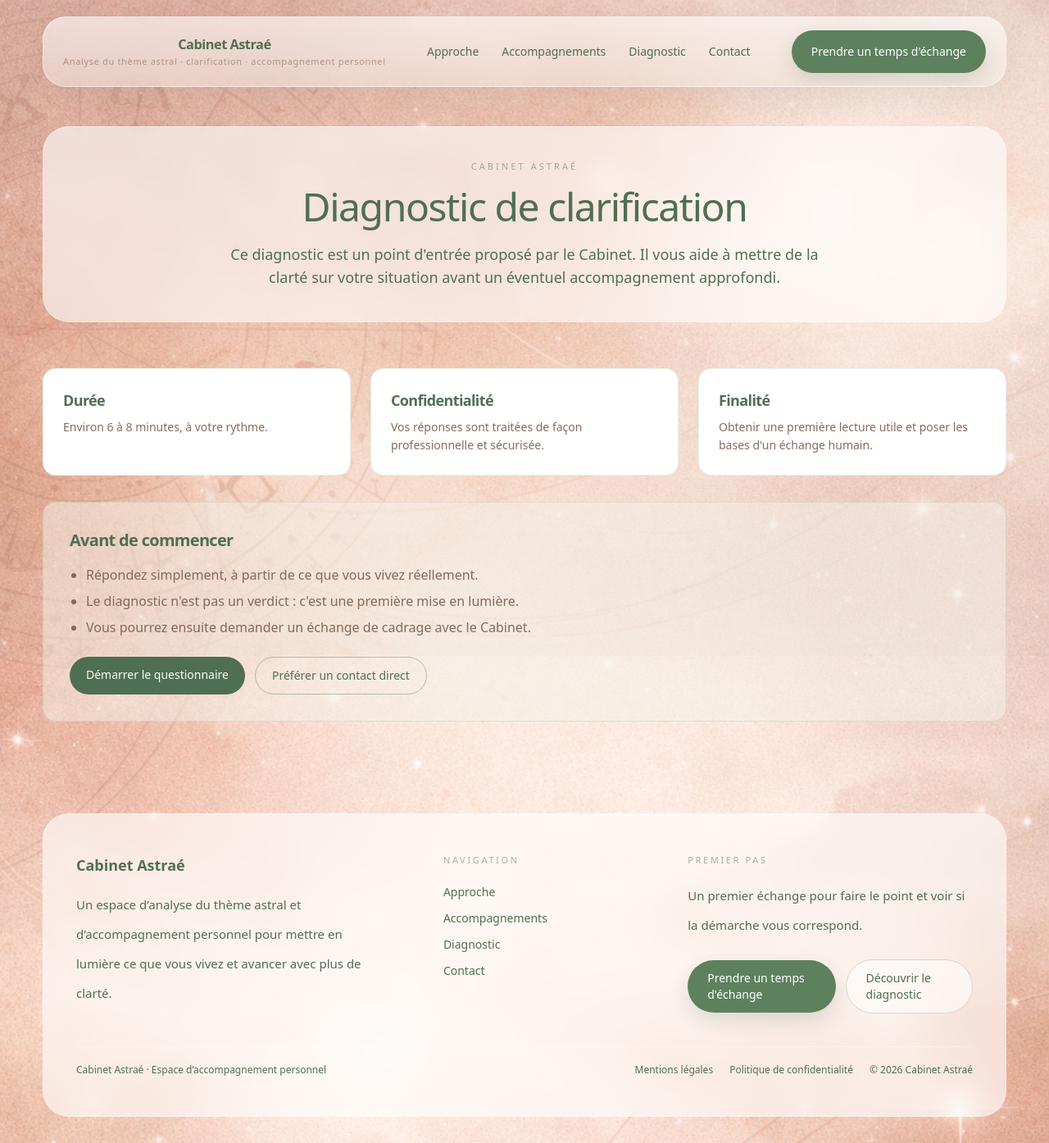
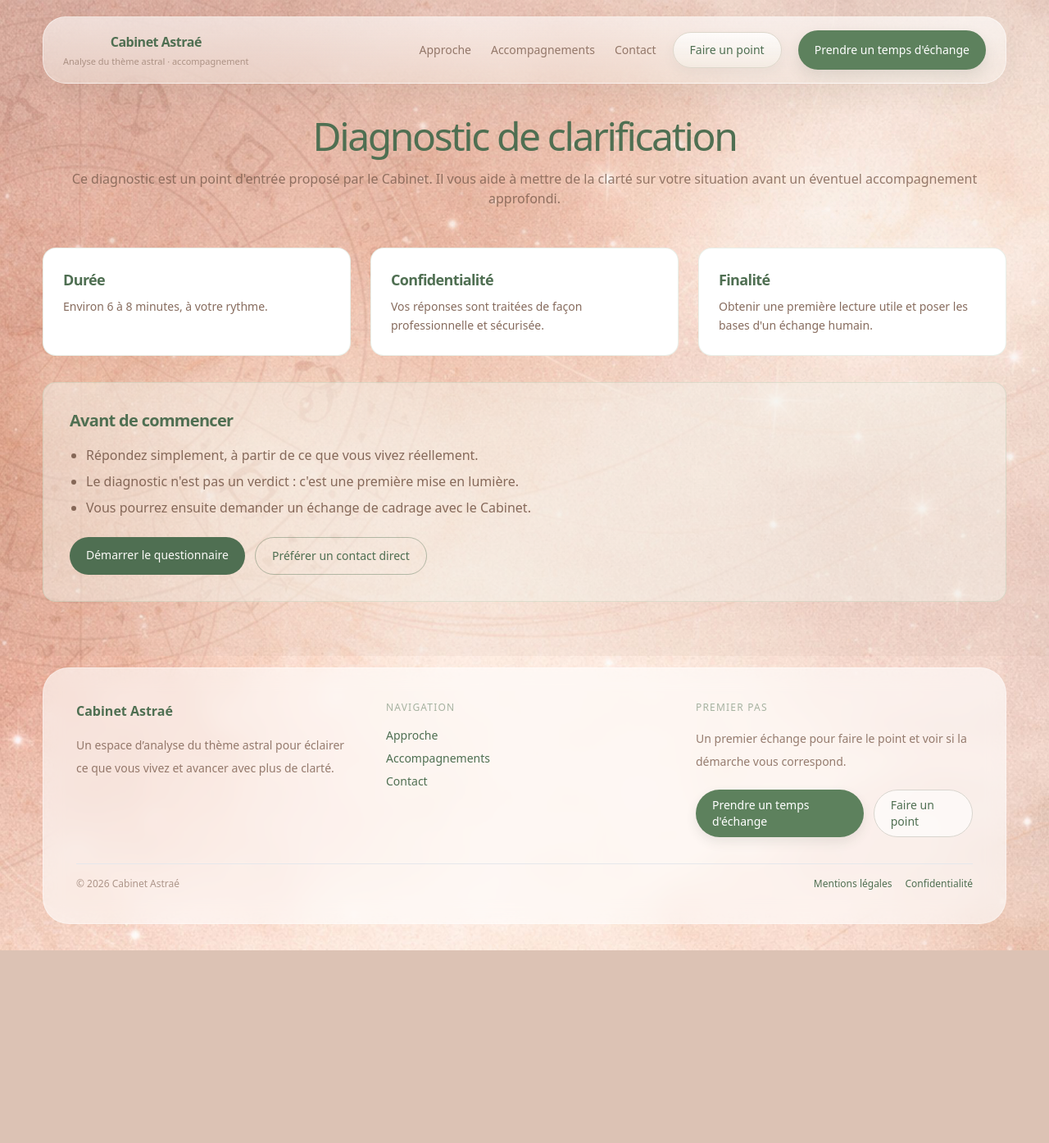
Before and after one commit to arnaudcrestey/cabinet-astrae, a Next.js app: page /analyse in a window 1280 px wide. Shown: the whole page at 82% size. After the commit the page ends 1159 px from the top, so only its background shows below. Built offline with nearby package versions, Linux system fonts and the light colour scheme.

Commit message:
Update PageFrame.tsx

```diff
--- a/components/projection/PageFrame.tsx
+++ b/components/projection/PageFrame.tsx
@@ -6,9 +6,10 @@ import Link from "next/link";
 const links = [
   { href: "/approche", label: "Approche" },
   { href: "/accompagnements", label: "Accompagnements" },
-  { href: "/analyse", label: "Diagnostic" },
   { href: "/contact", label: "Contact" },
 ] as const;
+
+const pointLink = { href: "/analyse", label: "Faire un point" } as const;
 
 type Props = {
   children: React.ReactNode;
@@ -17,11 +18,25 @@ type Props = {
   showIntro?: boolean;
 };
 
+/* CTA principal (inchangé) */
 const primaryButtonClass =
-  "inline-flex min-h-[52px] items-center justify-center rounded-full bg-[#5D815D] px-6 py-3 text-sm font-medium text-white shadow-[0_10px_24px_rgba(46,62,53,0.14)] transition-all duration-300 hover:-translate-y-0.5 hover:bg-[#537553] hover:shadow-[0_14px_30px_rgba(46,62,53,0.18)]";
+  "inline-flex min-h-[48px] items-center justify-center rounded-full bg-[#5D815D] px-5 py-2.5 text-sm font-medium text-white shadow-[0_8px_18px_rgba(46,62,53,0.12)] transition-all duration-300 hover:-translate-y-0.5 hover:bg-[#537553]";
 
-const secondaryButtonClass =
-  "inline-flex min-h-[52px] items-center justify-center rounded-full border border-[#D8D5CE] bg-[rgba(255,255,255,0.54)] px-6 py-3 text-sm font-medium text-pine transition-all duration-300 hover:border-[#CFCBC3] hover:bg-[rgba(255,255,255,0.72)] hover:text-pine";
+/* CTA secondaire premium (Faire un point) */
+const pointEntryClass =
+  "inline-flex min-h-[44px] items-center justify-center rounded-full border border-[#DDD7CB] bg-[linear-gradient(180deg,rgba(255,255,255,0.78),rgba(244,238,229,0.72))] px-5 py-2 text-sm font-medium text-pine shadow-[0_6px_16px_rgba(46,62,53,0.05)] transition-all duration-300 hover:-translate-y-0.5 hover:border-[#D2CCBF] hover:bg-[linear-gradient(180deg,rgba(255,255,255,0.88),rgba(245,239,232,0.84))]";
+
+/* Footer version plus fine */
+const footerButtonClass =
+  "inline-flex min-h-[42px] items-center justify-center rounded-full px-5 py-2 text-sm font-medium transition-all duration-300";
+
+/* Footer primaire allégé */
+const footerPrimary =
+  `${footerButtonClass} bg-[#5D815D] text-white shadow-[0_6px_14px_rgba(46,62,53,0.10)] hover:bg-[#537553]`;
+
+/* Footer secondaire très léger */
+const footerSecondary =
+  `${footerButtonClass} border border-[#D8D5CE] bg-white/60 text-pine hover:bg-white/80`;
 
 export function PageFrame({
   children,
@@ -33,199 +48,157 @@ export function PageFrame({
 
   return (
     <div className="min-h-screen text-pine">
+      {/* HEADER */}
       <header className="sticky top-0 z-50">
         <div className="mx-auto w-full max-w-[1240px] px-4 pt-3 md:px-8 md:pt-5">
           <div className="overflow-hidden rounded-[1.75rem] border border-white/45 bg-[linear-gradient(180deg,rgba(255,255,255,0.60),rgba(247,243,236,0.46))] shadow-[0_12px_34px_rgba(46,62,53,0.06)] backdrop-blur-xl">
-            <div className="relative flex items-center justify-between gap-3 px-4 py-3.5 md:px-6 md:py-4">
-              <div className="min-w-0 md:min-w-[320px]">
-                <Link
-                  href="/"
-                  className="group flex flex-col items-center justify-center text-center leading-none"
-                >
-                  <span className="text-[0.98rem] font-semibold tracking-[-0.03em] text-pine transition-colors duration-300 group-hover:text-pine/90 md:text-[1.02rem]">
+
+            <div className="flex items-center justify-between gap-3 px-4 py-3.5 md:px-6 md:py-4">
+
+              {/* LOGO */}
+              <Link href="/" className="flex flex-col items-center text-center">
+                <span className="text-[1rem] font-semibold tracking-[-0.03em]">
                   Cabinet Astraé
                 </span>
-                  <span className="mt-1.5 hidden text-[11px] tracking-[0.06em] text-umber/55 lg:block">
-                    Analyse du thème astral · clarification · accompagnement personnel
+                <span className="hidden text-[11px] text-umber/55 lg:block mt-1">
+                  Analyse du thème astral · accompagnement
                 </span>
               </Link>
-              </div>
 
-              <nav className="hidden items-center gap-7 text-sm md:flex">
+              {/* NAV + CTA */}
+              <div className="hidden items-center gap-5 md:flex">
+                <nav className="flex items-center gap-6 text-sm">
                   {links.map((link) => (
                     <Link
                       key={link.href}
                       href={link.href}
-                    className="text-umber/82 transition duration-300 hover:text-pine"
+                      className="text-umber/80 hover:text-pine transition"
                     >
                       {link.label}
                     </Link>
                   ))}
                 </nav>
 
-              <div className="hidden shrink-0 md:flex">
+                {/* POINT D’ENTRÉE */}
+                <Link href={pointLink.href} className={pointEntryClass}>
+                  {pointLink.label}
+                </Link>
+
+                {/* CTA PRINCIPAL */}
                 <Link href="/contact" className={primaryButtonClass}>
                   Prendre un temps d'échange
                 </Link>
               </div>
 
+              {/* MOBILE MENU BTN */}
               <button
-                type="button"
-                aria-label={menuOpen ? "Fermer le menu" : "Ouvrir le menu"}
-                aria-expanded={menuOpen}
-                onClick={() => setMenuOpen((prev) => !prev)}
-                className="inline-flex h-11 w-11 shrink-0 items-center justify-center rounded-full border border-white/55 bg-[rgba(255,250,246,0.78)] text-pine shadow-[0_8px_20px_rgba(46,62,53,0.06)] transition-all duration-300 hover:border-white/75 hover:bg-[rgba(248,241,234,0.94)] md:hidden"
+                onClick={() => setMenuOpen(!menuOpen)}
+                className="md:hidden h-10 w-10 rounded-full border bg-white/70"
               >
-                <span className="relative block h-4 w-5">
-                  <span
-                    className={`absolute left-0 top-0 h-[1.5px] w-5 rounded-full bg-current transition-all duration-300 ${
-                      menuOpen ? "top-[7px] rotate-45" : ""
-                    }`}
-                  />
-                  <span
-                    className={`absolute left-0 top-[7px] h-[1.5px] w-5 rounded-full bg-current transition-all duration-300 ${
-                      menuOpen ? "opacity-0" : "opacity-100"
-                    }`}
-                  />
-                  <span
-                    className={`absolute left-0 top-[14px] h-[1.5px] w-5 rounded-full bg-current transition-all duration-300 ${
-                      menuOpen ? "top-[7px] -rotate-45" : ""
-                    }`}
-                  />
-                </span>
+                ☰
               </button>
             </div>
 
-            <div
-              className={`overflow-hidden transition-all duration-300 md:hidden ${
-                menuOpen ? "max-h-[420px] opacity-100" : "max-h-0 opacity-0"
-              }`}
-            >
-              <div className="border-t border-white/35 bg-[linear-gradient(180deg,rgba(255,255,255,0.52),rgba(245,239,232,0.70))] px-4 pb-5 pt-4 backdrop-blur-xl">
-                <div className="rounded-[1.4rem] border border-white/45 bg-[rgba(255,255,255,0.28)] p-3 shadow-[0_10px_28px_rgba(46,62,53,0.05)]">
-                  <nav className="flex flex-col gap-1.5">
+            {/* MOBILE MENU */}
+            {menuOpen && (
+              <div className="md:hidden px-4 pb-4">
+                <nav className="flex flex-col gap-2">
                   {links.map((link) => (
                     <Link
                       key={link.href}
                       href={link.href}
-                        onClick={() => setMenuOpen(false)}
-                        className="rounded-[1rem] px-4 py-3 text-center text-[15px] text-umber/88 transition-all duration-300 hover:bg-white/45 hover:text-pine"
+                      className="py-3 text-center"
                     >
                       {link.label}
                     </Link>
                   ))}
                 </nav>
 
-                  <div className="mt-3 px-1 pb-1 pt-2">
-                    <Link
-                      href="/contact"
-                      onClick={() => setMenuOpen(false)}
-                      className={`${primaryButtonClass} w-full`}
-                    >
+                <div className="mt-3">
+                  <Link href={pointLink.href} className={`${pointEntryClass} w-full`}>
+                    {pointLink.label}
+                  </Link>
+                </div>
+
+                <div className="mt-3">
+                  <Link href="/contact" className={`${primaryButtonClass} w-full`}>
                     Prendre un temps d'échange
                   </Link>
                 </div>
               </div>
-              </div>
-            </div>
+            )}
           </div>
         </div>
       </header>
 
-      <main className="relative">
-        <div className="mx-auto w-full max-w-[1240px] px-4 pb-14 pt-8 md:px-8 md:pb-20 md:pt-12">
+      {/* CONTENT */}
+      <main className="mx-auto max-w-[1240px] px-4 md:px-8 py-10">
         {showIntro && (
-            <section className="mb-10 md:mb-14">
-              <div className="rounded-[2rem] border border-white/35 bg-white/60 px-6 py-8 text-center backdrop-blur-md md:px-8 md:py-10">
-  <p className="text-[11px] uppercase tracking-[0.28em] text-pine/50">
-    Cabinet Astraé
-  </p>
-
-  <h1 className="mx-auto mt-4 max-w-3xl text-3xl font-medium tracking-[-0.03em] text-pine md:text-5xl">
-    {title}
-  </h1>
-
-  <p className="mx-auto mt-5 max-w-3xl text-sm leading-8 text-umber/82 md:text-lg">
-    {intro}
-  </p>
+          <div className="text-center mb-12">
+            <h1 className="text-3xl md:text-5xl font-medium">{title}</h1>
+            <p className="mt-4 text-umber/80">{intro}</p>
           </div>
-            </section>
         )}
-
         {children}
-        </div>
       </main>
 
-      <footer className="mt-8">
-        <div className="mx-auto w-full max-w-[1240px] px-4 pb-6 md:px-8 md:pb-8">
-          <div className="rounded-[2rem] border border-white/35 bg-white/60 px-6 py-8 backdrop-blur-md md:px-8 md:py-10 lg:px-10 lg:py-12">
-            <div className="grid gap-10 text-center md:grid-cols-[1.15fr_0.72fr_1fr] md:gap-12 md:text-left">
-              <div className="mx-auto max-w-[440px] md:mx-0 md:max-w-[420px]">
-                <p className="text-lg font-semibold text-pine">Cabinet Astraé</p>
-               <p className="mt-4 mx-auto max-w-[320px] text-center text-[15px] leading-9 text-umber/82 sm:max-w-[420px] md:mx-0 md:max-w-[360px] md:text-left">
-  Un espace d’analyse du thème astral et d’accompagnement personnel pour mettre en lumière ce que vous vivez et avancer avec plus de clarté.
+      {/* FOOTER */}
+      <footer className="mt-10">
+        <div className="mx-auto max-w-[1240px] px-4 md:px-8 pb-8">
+          <div className="rounded-[2rem] border border-white/35 bg-white/60 p-6 md:p-10 backdrop-blur-md">
+
+            <div className="grid gap-10 md:grid-cols-3">
+
+              {/* LEFT */}
+              <div>
+                <p className="font-semibold">Cabinet Astraé</p>
+                <p className="mt-4 text-sm text-umber/80 leading-7">
+                  Un espace d’analyse du thème astral pour éclairer ce que vous vivez et avancer avec plus de clarté.
                 </p>
               </div>
 
-              <div className="mx-auto md:mx-0">
-                <p className="text-[11px] uppercase tracking-[0.24em] text-pine/50">
+              {/* NAV */}
+              <div>
+                <p className="text-xs uppercase text-pine/50 tracking-widest">
                   Navigation
                 </p>
-                <div className="mt-5 flex flex-col items-center gap-3 text-sm text-umber/82 md:items-start">
+                <div className="mt-4 flex flex-col gap-2 text-sm">
                   {links.map((link) => (
-                    <Link
-                      key={link.href}
-                      href={link.href}
-                      className="transition-colors duration-300 hover:text-pine"
-                    >
+                    <Link key={link.href} href={link.href}>
                       {link.label}
                     </Link>
                   ))}
                 </div>
               </div>
 
-             <div className="mx-auto max-w-[440px] md:mx-0 md:max-w-[390px]">
-  <p className="text-[11px] uppercase tracking-[0.24em] text-pine/50">
+              {/* CTA */}
+              <div>
+                <p className="text-xs uppercase text-pine/50 tracking-widest">
                   Premier pas
                 </p>
 
-  <p className="mt-4 mx-auto max-w-[320px] text-center text-[15px] leading-9 text-umber/82 sm:max-w-[420px] md:mx-0 md:max-w-[360px] md:text-left">
-    Un premier échange pour faire le point
-    et voir si la démarche vous correspond.
+                <p className="mt-4 text-sm text-umber/80 leading-7">
+                  Un premier échange pour faire le point et voir si la démarche vous correspond.
                 </p>
-                <div className="mt-6 flex flex-col items-center gap-3 sm:flex-row sm:justify-center md:justify-start">
-                  <Link href="/contact" className={primaryButtonClass}>
+
+                <div className="mt-5 flex flex-col gap-3 sm:flex-row">
+                  <Link href="/contact" className={footerPrimary}>
                     Prendre un temps d'échange
                   </Link>
 
-                  <Link href="/analyse" className={secondaryButtonClass}>
-                    Découvrir le diagnostic
+                  <Link href="/analyse" className={footerSecondary}>
+                    Faire un point
                   </Link>
                 </div>
               </div>
             </div>
 
-            <div className="mt-10 border-t border-white/35 pt-5">
-              <div className="flex flex-col items-center gap-3 text-center text-xs text-umber/62 sm:gap-4 md:flex-row md:justify-between md:text-left">
-                <p className="whitespace-nowrap">
-                  Cabinet Astraé · Espace d’accompagnement personnel
-                </p>
-
-                <div className="flex flex-wrap items-center justify-center gap-x-5 gap-y-2">
-                  <Link
-                    href="/mentions-legales"
-                    className="transition-colors duration-300 hover:text-pine"
-                  >
-                    Mentions légales
-                  </Link>
-                  <Link
-                    href="/confidentialite"
-                    className="transition-colors duration-300 hover:text-pine"
-                  >
-                    Politique de confidentialité
-                  </Link>
-                  <span className="text-umber/58">© 2026 Cabinet Astraé</span>
-                </div>
+            {/* BOTTOM */}
+            <div className="mt-8 border-t pt-4 text-xs text-umber/60 flex flex-col md:flex-row justify-between gap-3">
+              <span>© 2026 Cabinet Astraé</span>
+              <div className="flex gap-4">
+                <Link href="/mentions-legales">Mentions légales</Link>
+                <Link href="/confidentialite">Confidentialité</Link>
               </div>
             </div>
           </div>
```
Lines whose indentation alone changed are shown as unchanged.
